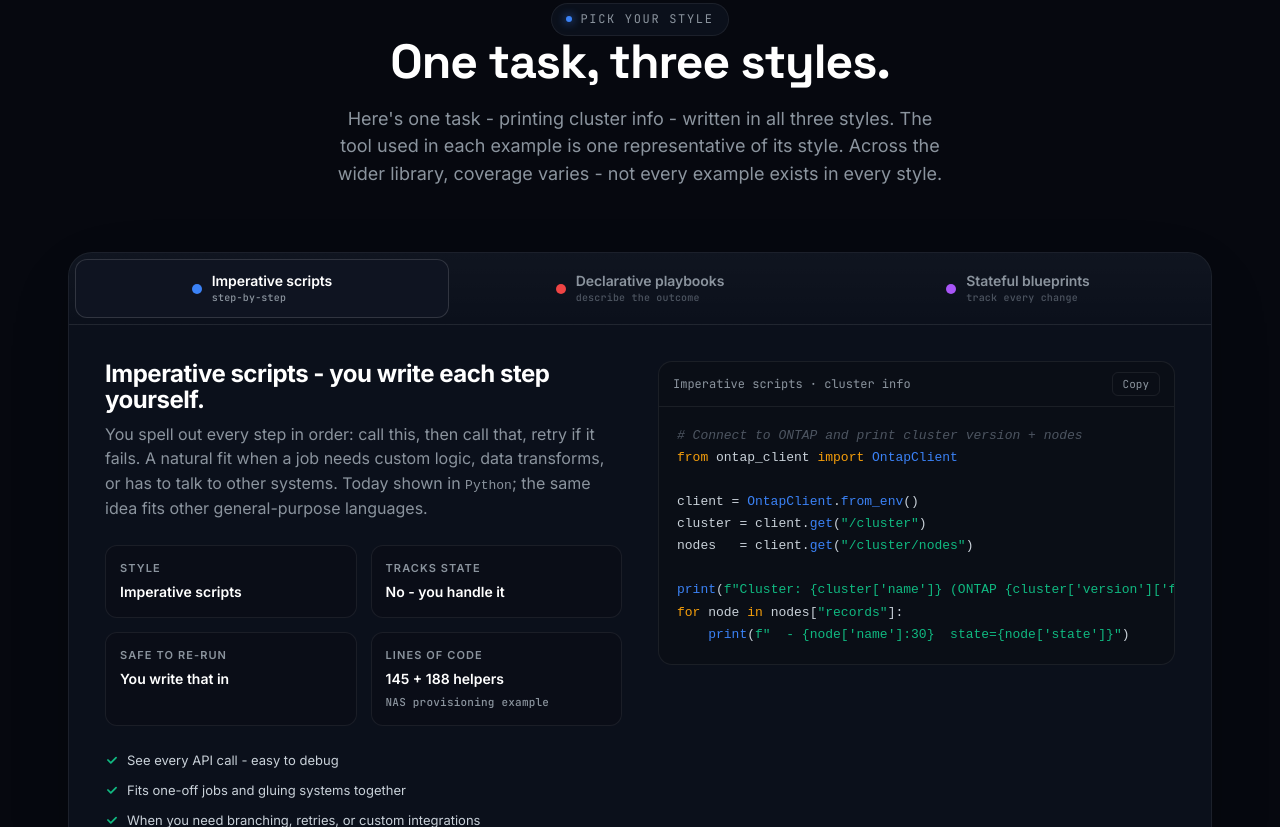
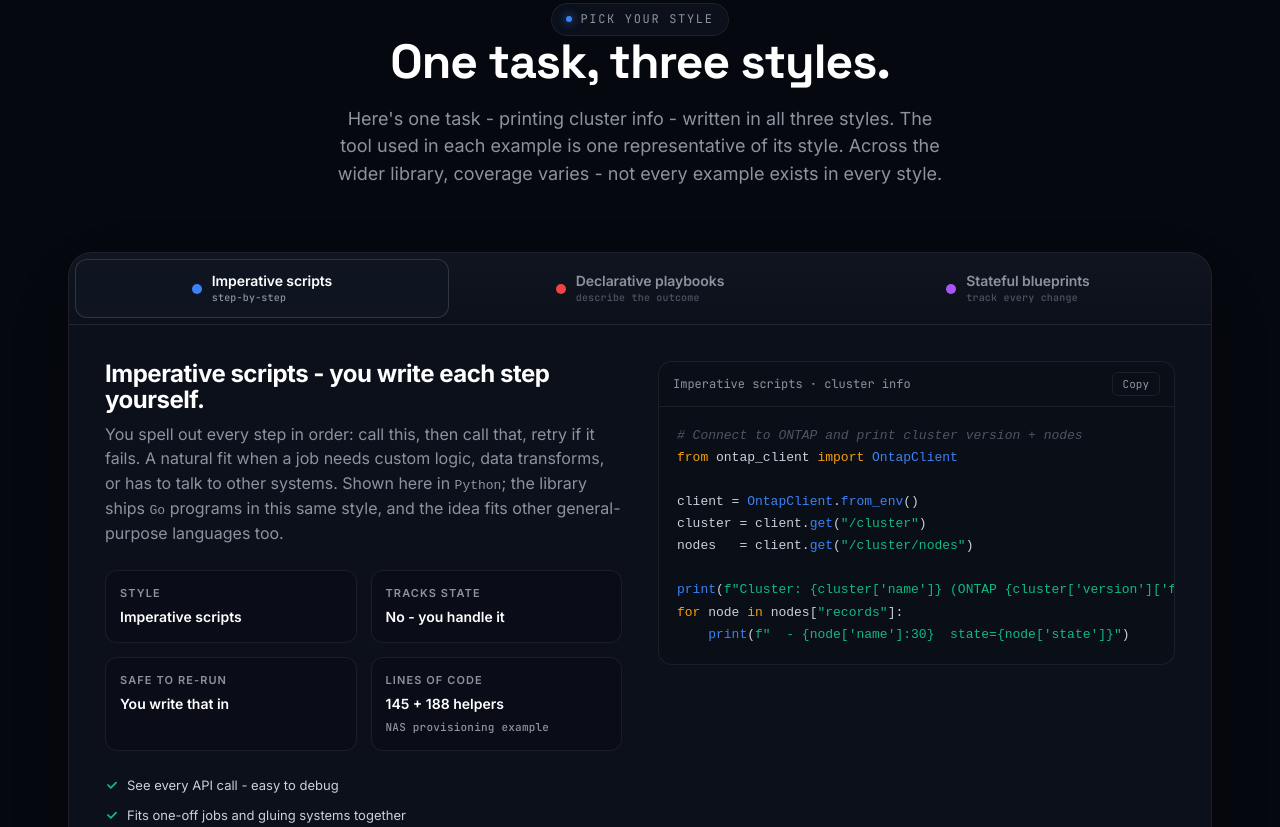
Before and after one commit to NetApp/pace, a plain HTML site: page docs/index.html in a window 1280 px wide. Shown: the part 1973-2800 px from the top of the page. Drawn offline with Linux system fonts and the light colour scheme.

```diff
--- a/docs/index.html
+++ b/docs/index.html
@@ -1103,11 +1103,11 @@
         </button>
       </div>
 
-      <!-- SCRIPTS (today: Python) -->
+      <!-- SCRIPTS (today: Python and Go) -->
       <div class="tool-pane active" data-tool="python" role="tabpanel">
         <div class="tool-meta">
           <h3>Imperative scripts - you write each step yourself.</h3>
-          <p class="summary">You spell out every step in order: call this, then call that, retry if it fails. A natural fit when a job needs custom logic, data transforms, or has to talk to other systems. Today shown in <code>Python</code>; the same idea fits other general-purpose languages.</p>
+          <p class="summary">You spell out every step in order: call this, then call that, retry if it fails. A natural fit when a job needs custom logic, data transforms, or has to talk to other systems. Shown here in <code>Python</code>; the library ships <code>Go</code> programs in this same style, and the idea fits other general-purpose languages too.</p>
           <div class="specs">
             <div class="spec"><div class="k">Style</div><div class="vv">Imperative scripts</div></div>
             <div class="spec"><div class="k">Tracks state</div><div class="vv">No - you handle it</div></div>
```
Also changed, not shown: 2 other files.
